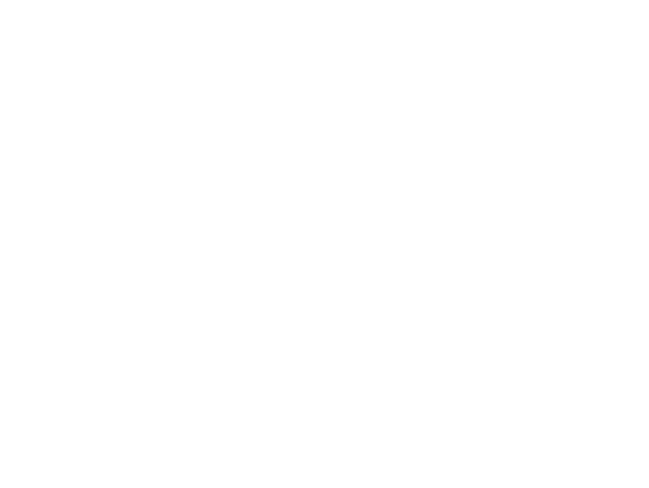
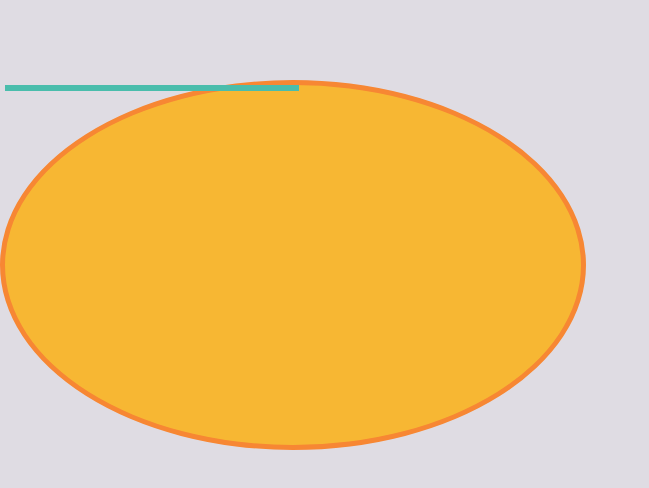
Before and after one commit to DominikaSzu/js30-2, a plain HTML site: page index.html in a window 1280 px wide. Shown: the whole page, without its empty margins (0-649 px from the left). Drawn offline with Linux system fonts and the light colour scheme.

Commit message:
Basic styles

```diff
--- a/css/styles.css
+++ b/css/styles.css
@@ -0,0 +1,27 @@
+*, body, html {
+    margin: 0;
+    padding: 0;
+}
+
+.wrapper {
+    width: 100vw;
+    height: 100vh;
+    background-color: #dfdce3;
+    position: relative;
+}
+
+.clock-face {
+    width: 45vw;
+    height: 45vh;
+    background-color: #f7b733;
+    border-radius: 50%;
+    position: absolute;
+    margin: 10vh auto;
+    border: 5px solid #f78733;
+}
+
+.hand {
+    border: 3px solid #4abdac;
+    width: 50%;
+    position: absolute;
+}
--- a/index.html
+++ b/index.html
@@ -2,11 +2,20 @@
 <html lang="en">
 <head>
     <meta charset="UTF-8">
-    <title>Document</title>
+    <meta name="viewport" content="width=device-width, initial-scale=1">
+    <title>JS30 2</title>
     <link rel="stylesheet" href="css/styles.css">
     <script src="js/app.js"></script>
 </head>
 <body>
-
+   <div class="wrapper">
+       <div class"clock">
+          <div class="clock-face">
+              <div class="hand hour"></div>
+              <div class="hand minute"></div>
+              <div class="hand second"></div>
+          </div>
+       </div>
+    </div>
 </body>
 </html>
```
